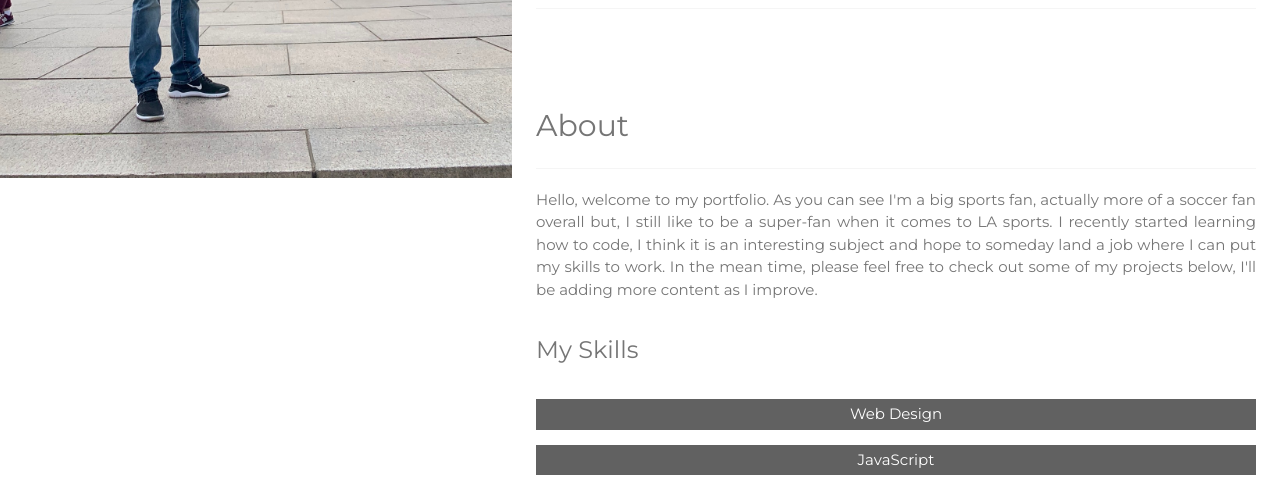
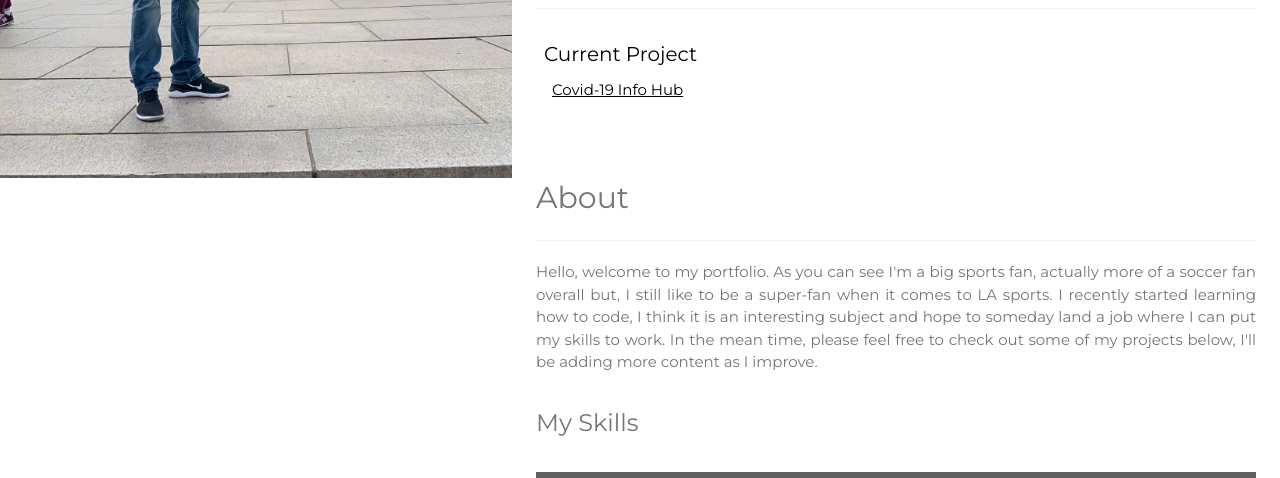
Before and after one commit to eramos3/myportfolio, a plain HTML site: page index.html in a window 1280 px wide. Shown: the part 622-1100 px from the top of the page. Drawn offline with nearby package versions, Linux system fonts and the light colour scheme.

Commit message:
fixed portfolio

```diff
--- a/index.html
+++ b/index.html
@@ -43,7 +43,6 @@
                 style="display:block;width:60%;margin:auto;">
             <img src="./assets/images/me.jpeg" class="w3-image w3-hide-large w3-hide-medium w3-round" width="1000"
                 height="1333">
-
             <!-- <button class="w3-button w3-light-grey w3-padding-large w3-margin-top">
                 <a href="./assets/images/fcbarca.jpg" download="barca"><i class="fa fa-download"></i> Download Resume</a>
             </button> -->
@@ -52,6 +51,11 @@
         <div class="w3-padding-32 w3-content" id="portfolio">
             <h2 class="w3-text-grey">My Portfolio</h2>
             <hr class="w3-opacity">
+            <div class="w3-row-padding">
+                <h4>Current Project</h4>
+                <div class="w3-col w3-container l6"><a target="_blank"
+                        href="https://mooka0.github.io/covid19-info-hub/">Covid-19 Info Hub</a></div>
+            </div>
             <!-- Grid for photos -->
             <div class="w3-row-padding" style="margin:0 -16px">
                 <div class="w3-half">
```
